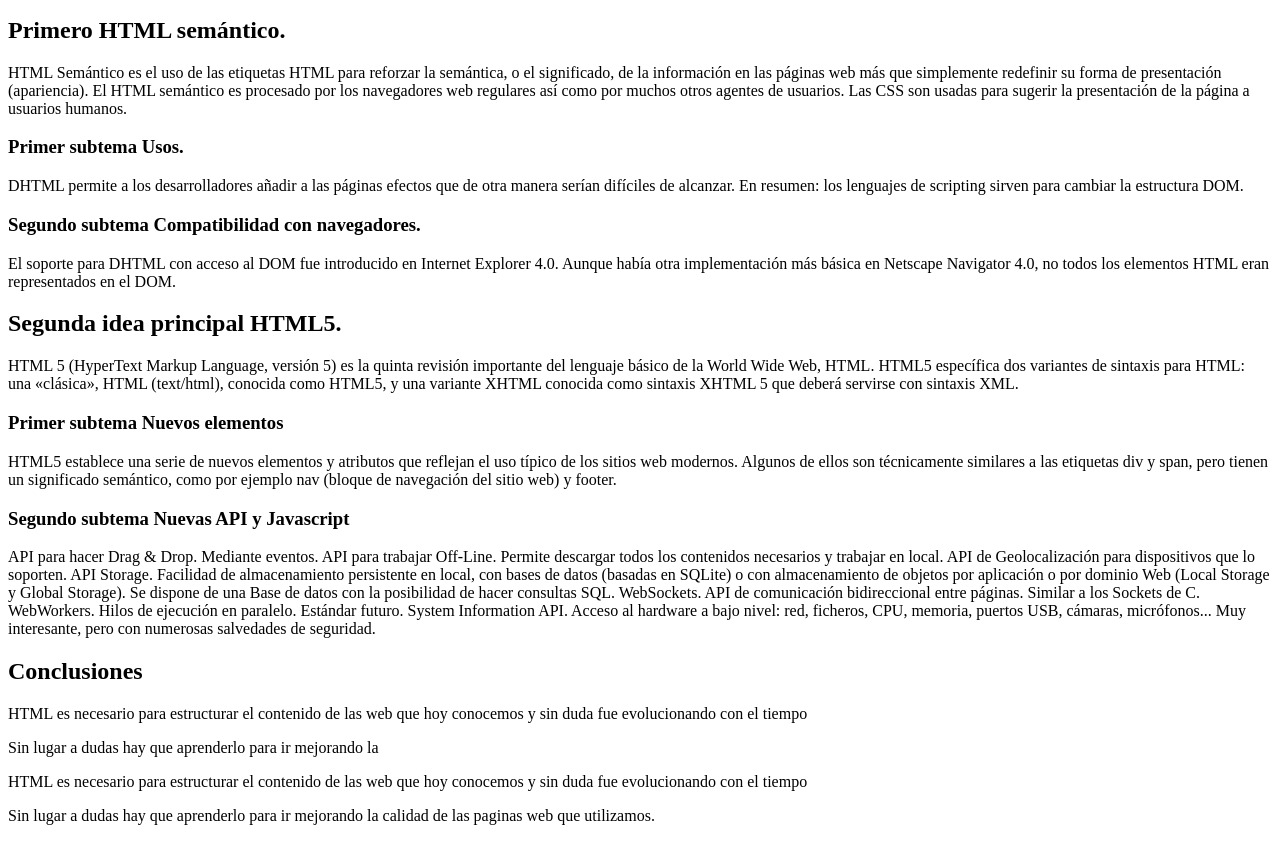
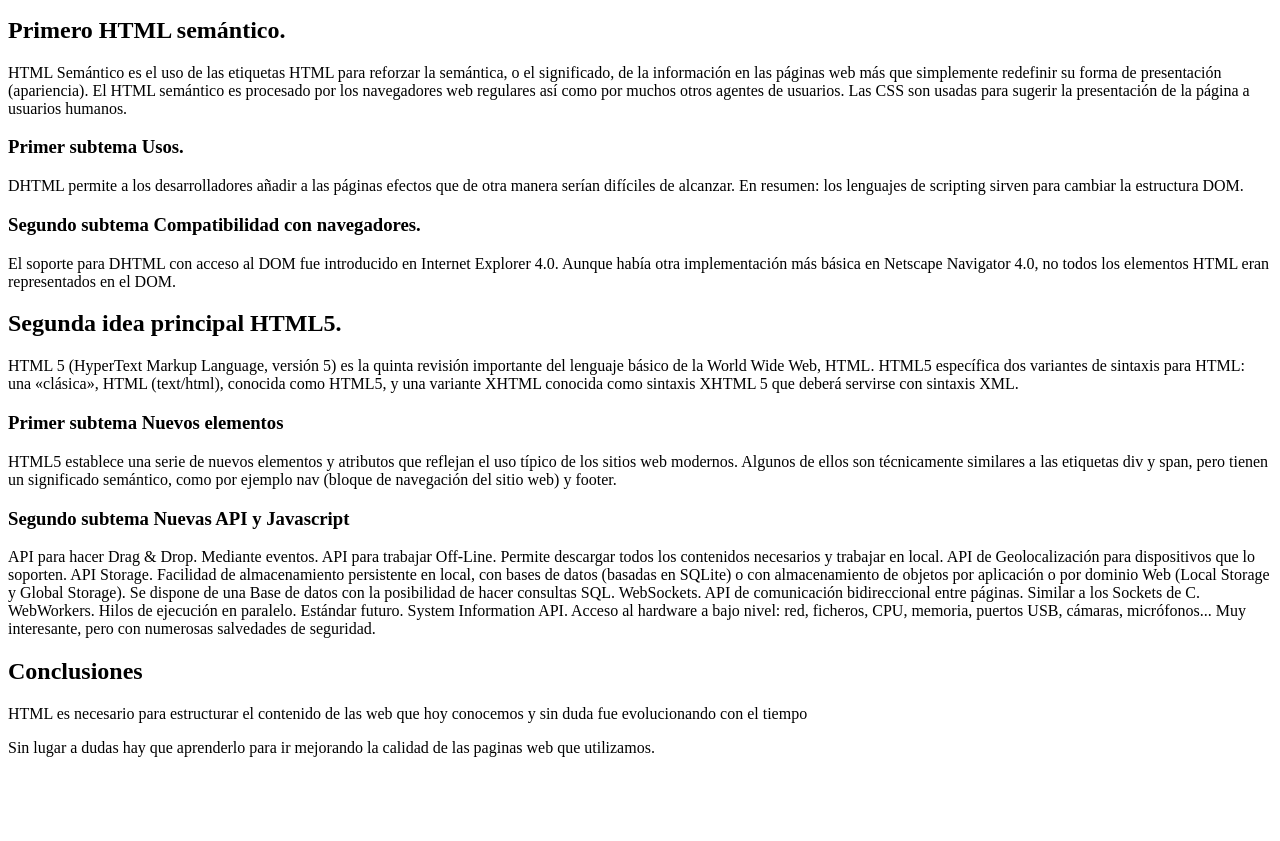
Before and after one commit to SandyGMorita/arprog, a plain HTML site: page index.html in a window 1280 px wide. Shown: the part 119-960 px from the top of the page. After the commit the page ends 892 px from the top, so only its background shows below. Drawn offline with Linux system fonts and the light colour scheme.

Commit message:
Update index.html

```diff
--- a/index.html
+++ b/index.html
@@ -60,13 +60,8 @@
              <h2><b>  Conclusiones</b></h2>
              <p>HTML es necesario para estructurar el contenido de las web que hoy conocemos y sin duda fue
                 evolucionando con el tiempo</p>
-
-		<p>Sin lugar a dudas hay que aprenderlo para ir mejorando la
-
-            <p>HTML es necesario para estructurar el contenido de las web que hoy conocemos y sin duda fue
-                 evolucionando con el tiempo</p>
-            <p>Sin lugar a dudas hay que aprenderlo para ir mejorando la calidad
-             de las paginas web que utilizamos.</p>
+<p>Sin lugar a dudas hay que aprenderlo para ir mejorando la calidad
+                    de las paginas web que utilizamos.</p>
 
 </body>
 </html>
```
